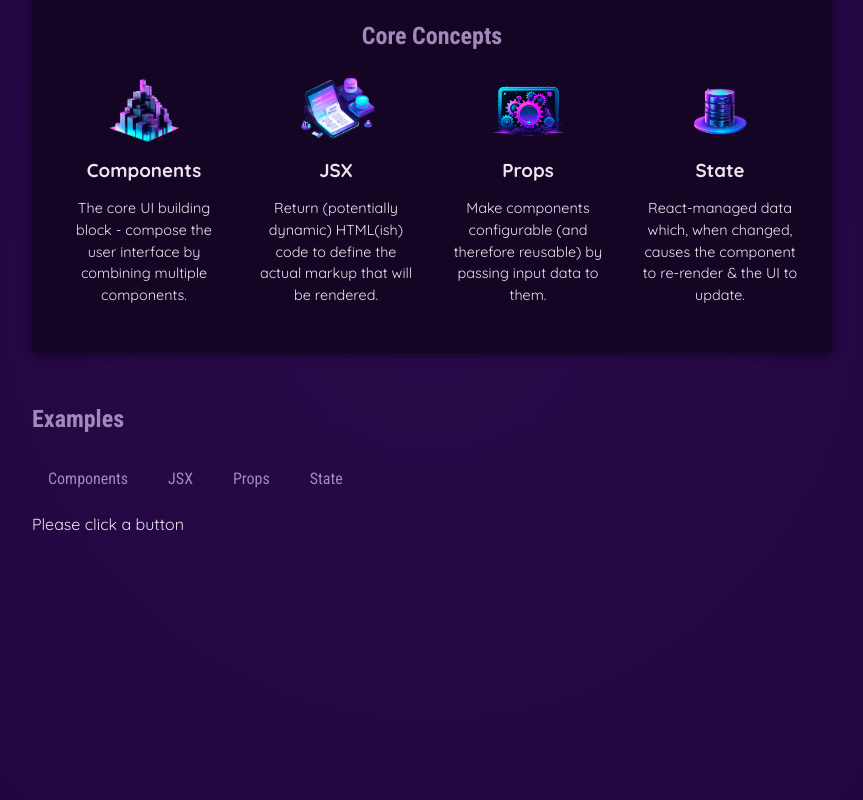
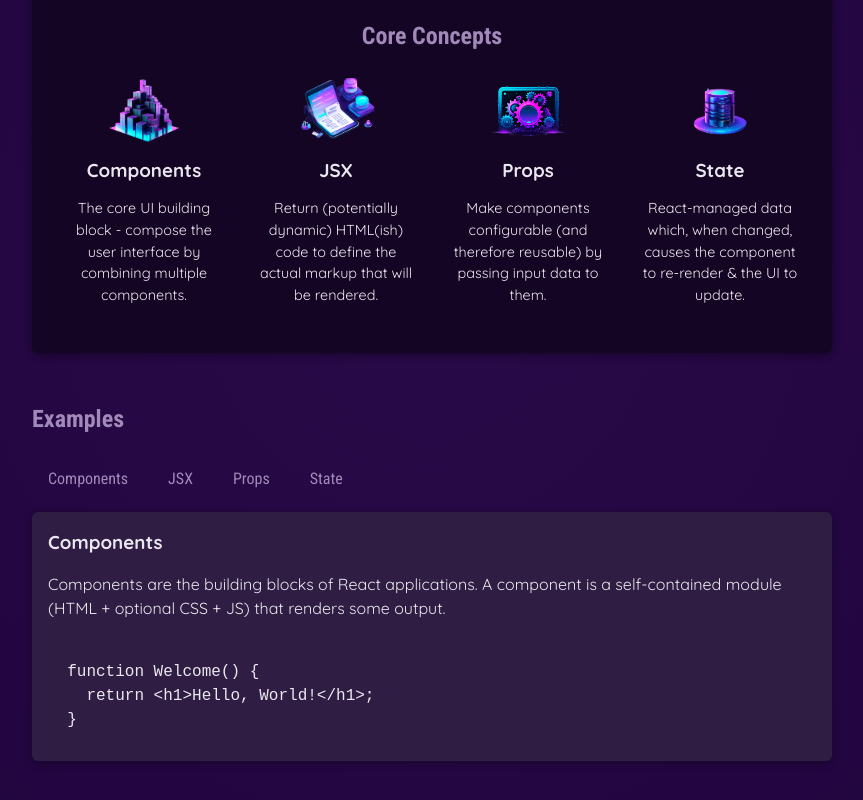
Before and after one commit to marjeckpalacpac/React---The-Complete-Guide-2024-incl-React-Router-and-Redux-, a React (Vite) app: page / in a window 1280 px wide. Shown: the part 346-1146 px from the top of the page, without its empty margins (208-1071 px from the left). Built offline with nearby package versions, Linux system fonts and the light colour scheme.

Commit message:
Deriving & Outputting Data Based on State

```diff
--- a/src/App.jsx
+++ b/src/App.jsx
@@ -5,10 +5,10 @@
 import Header from './components/Header/Header.jsx';
 import CoreConcept from './components/CoreConcept.jsx';
 import TabButton from "./components/TabButton.jsx";
-
+import {EXAMPLES} from './data.js'
 
 function App() {
-  const [selectedTopic, setSelectedTopic] = useState('Please click a button');
+  const [selectedTopic, setSelectedTopic] = useState('components');
 
   function handleSelect(selectedButton) {
     // selectedButton  => 'components', 'jsx', 'props', 'state'
@@ -45,7 +45,15 @@
             <TabButton onSelect={() => handleSelect('props')}>Props</TabButton>
             <TabButton onSelect={() => handleSelect('state')}>State</TabButton>
           </menu>
-          {selectedTopic}
+          <div id="tab-content">
+            <h3>{EXAMPLES[selectedTopic].title}</h3>
+            <p>{EXAMPLES[selectedTopic].description}</p>
+            <pre>
+              <code>
+                {EXAMPLES[selectedTopic].code}
+              </code>
+            </pre>
+          </div>
         </section>
       </main>
     </div>
--- a/src/data.js
+++ b/src/data.js
@@ -29,3 +29,54 @@
       'React-managed data which, when changed, causes the component to re-render & the UI to update.',
   },
 ];
+
+export const EXAMPLES = {
+    components: {
+      title: 'Components',
+      description:
+        'Components are the building blocks of React applications. A component is a self-contained module (HTML + optional CSS + JS) that renders some output.',
+      code: `
+  function Welcome() {
+    return <h1>Hello, World!</h1>;
+  }`,
+    },
+    jsx: {
+      title: 'JSX',
+      description:
+        'JSX is a syntax extension to JavaScript. It is similar to a template language, but it has full power of JavaScript (e.g., it may output dynamic content).',
+      code: `
+  <div>
+    <h1>Welcome {userName}</h1>
+    <p>Time to learn React!</p>
+  </div>`,
+    },
+    props: {
+      title: 'Props',
+      description:
+        'Components accept arbitrary inputs called props. They are like function arguments.',
+      code: `
+  function Welcome(props) {
+    return <h1>Hello, {props.name}</h1>;
+  }`,
+    },
+    state: {
+      title: 'State',
+      description:
+        'State allows React components to change their output over time in response to user actions, network responses, and anything else.',
+      code: `
+  function Counter() {
+    const [isVisible, setIsVisible] = useState(false);
+
+    function handleClick() {
+      setIsVisible(true);
+    }
+
+    return (
+      <div>
+        <button onClick={handleClick}>Show Details</button>
+        {isVisible && <p>Amazing details!</p>}
+      </div>
+    );
+  }`,
+    },
+  };
```
